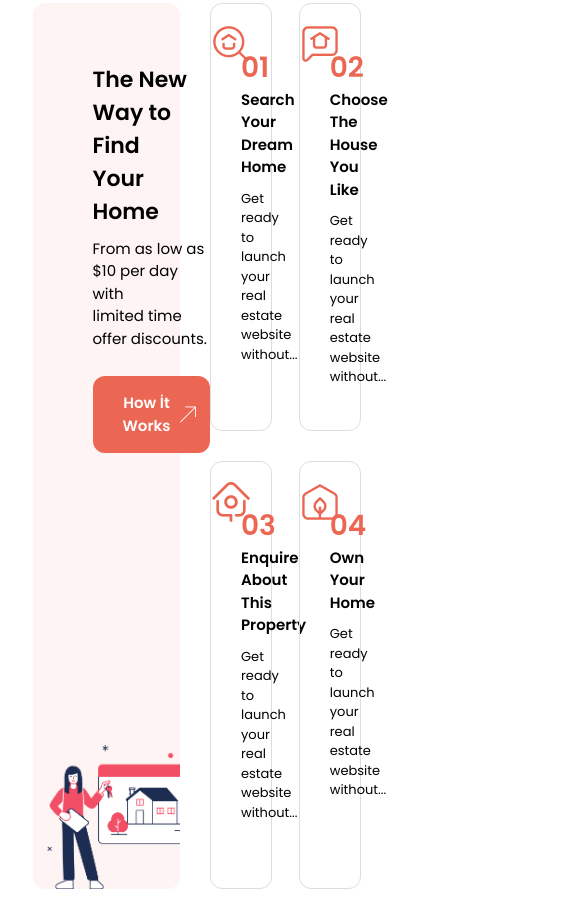
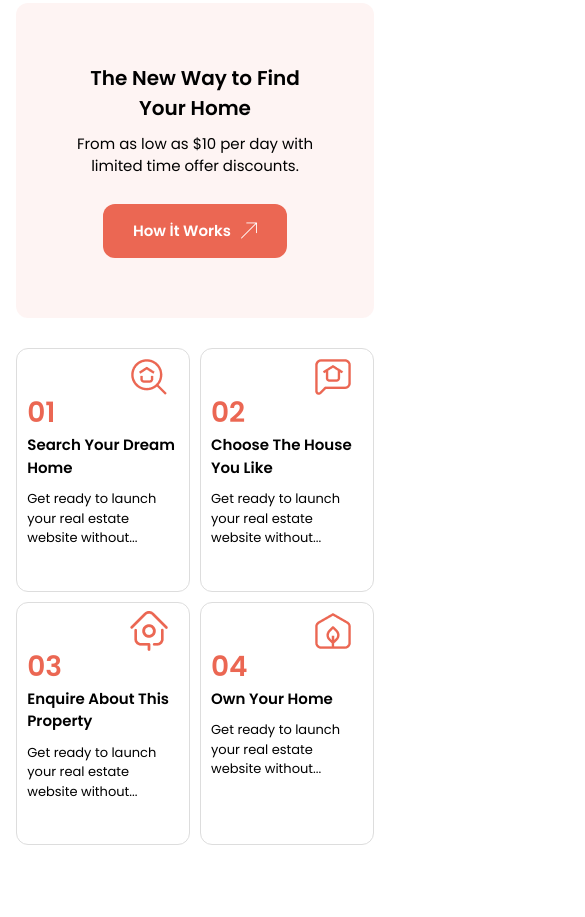
Before and after one commit to ihemebiriegondu/Realtor-webpage, a website: page public/index.html in a window 390 px wide. Shown: the part 1107-2024 px from the top of the page, 585 px wide, since content can reach past the window. Drawn offline with nearby package versions, Linux system fonts and the light colour scheme.

Commit message:
working on the responsiveness

```diff
--- a/public/index.html
+++ b/public/index.html
@@ -109,47 +109,47 @@
     </header>
 
     <main>
-        <section class="my-[120px] grid grid-cols-2 gap-[30px] w-10/12 mx-auto">
-            <div class="rounded-[12px] bg-primary/[.07] flex justify-between pt-[60px] pl-[60px] relative">
-                <div class="">
-                    <h6 class="text-[22px] font-semibold mb-[10px]">The New Way to Find <br> Your Home</h6>
+        <section class="my-[120px] grid lg:grid-cols-2 grid-col-1 gap-[30px] md:w-10/12 w-11/12 mx-auto">
+            <div class="rounded-[12px] bg-primary/[.07] flex justify-between pt-[60px] lg:pb-0 pb-[60px] sm:pl-[60px] relative">
+                <div class="sm:text-left text-center sm:w-auto w-full">
+                    <h6 class="md:text-[22px] text-[20px] font-semibold mb-[10px]">The New Way to Find <br> Your Home</h6>
                     <p class="text-[15px] mb-[26px]">From as low as $10 per day with <br> limited time offer discounts.
                     </p>
-                    <button class="bg-primary py-4 px-[30px] flex items-center rounded-[12px] text-white">
+                    <button class="bg-primary py-4 px-[30px] sm:mx-0 mx-auto flex items-center rounded-[12px] text-white">
                         <p class="text-[15px] font-semibold mr-[10px]">How İt Works</p>
                         <img src="./images/Group.png" alt="">
                     </button>
                 </div>
-                <div class="absolute bottom-0 right-0">
+                <div class="absolute bottom-0 right-0 sm:block hidden">
                     <img src="./images/g10.png" class="" alt="">
                 </div>
             </div>
 
-            <div class="grid grid-cols-2 grid-rows-2 gap-[30px]">
-                <div class="border border-[#DDDDDD] rounded-[12px] px-[30px] py-[43px] relative">
+            <div class="grid grid-cols-2 grid-rows-2 sm:gap-[30px] gap-[10px]">
+                <div class="border border-[#DDDDDD] rounded-[12px] sm:px-[30px] px-[10px] py-[43px] relative">
                     <img src="./images/search 1.png" alt=""
-                        class="w-[40px] h-[40px] absolute top-[20px] right-[20px] left-auto">
+                        class="w-[40px] h-[40px] absolute sm:top-[20px] top-[8px] right-[20px] left-auto">
                     <h5 class="text-primary text-[28px] font-semibold">01</h5>
                     <h6 class="text-[15px] font-semibold mb-[10px]">Search Your Dream Home</h6>
                     <p class="text-[13px]">Get ready to launch your real estate website without...</p>
                 </div>
-                <div class="border border-[#DDDDDD] rounded-[12px] px-[30px] py-[43px] relative">
+                <div class="border border-[#DDDDDD] rounded-[12px] sm:px-[30px] px-[10px] py-[43px] relative">
                     <img src="./images/chat 2.png" alt=""
-                        class="w-[40px] h-[40px] absolute top-[20px] right-[20px] left-auto">
+                        class="w-[40px] h-[40px] absolute sm:top-[20px] top-[8px] right-[20px] left-auto">
                     <h5 class="text-primary text-[28px] font-semibold">02</h5>
                     <h6 class="text-[15px] font-semibold mb-[10px]">Choose The House You Like</h6>
                     <p class="text-[13px]">Get ready to launch your real estate website without...</p>
                 </div>
-                <div class="border border-[#DDDDDD] rounded-[12px] px-[30px] py-[43px] relative">
+                <div class="border border-[#DDDDDD] rounded-[12px] sm:px-[30px] px-[10px] py-[43px] relative">
                     <img src="./images/bird-house (1) 1.png" alt=""
-                        class="w-[40px] h-[40px] absolute top-[20px] right-[20px] left-auto">
+                        class="w-[40px] h-[40px] absolute sm:top-[20px] top-[8px] right-[20px] left-auto">
                     <h5 class="text-primary text-[28px] font-semibold">03</h5>
                     <h6 class="text-[15px] font-semibold mb-[10px]">Enquire About This Property</h6>
                     <p class="text-[13px]">Get ready to launch your real estate website without...</p>
                 </div>
-                <div class="border border-[#DDDDDD] rounded-[12px] px-[30px] py-[43px] relative">
+                <div class="border border-[#DDDDDD] rounded-[12px] sm:px-[30px] px-[10px] py-[43px] relative">
                     <img src="./images/house (1) 1.png" alt=""
-                        class="w-[40px] h-[40px] absolute top-[20px] right-[20px] left-auto">
+                        class="w-[40px] h-[40px] absolute sm:top-[20px] top-[8px] right-[20px] left-auto">
                     <h5 class="text-primary text-[28px] font-semibold">04</h5>
                     <h6 class="text-[15px] font-semibold mb-[10px]">Own Your Home</h6>
                     <p class="text-[13px]">Get ready to launch your real estate website without...</p>
@@ -157,7 +157,7 @@
             </div>
         </section>
 
-        <section class="swiper pb-[120px]">
+        <section class="lg:block hidden swiper pb-[120px]">
             <div class="mb-[60px] w-10/12 mx-auto flex items-baseline justify-between">
                 <div>
                     <h3 class="text-[30px] font-semibold">Discover Our Featured Listings</h3>
@@ -458,7 +458,7 @@
             </div>
         </section>
 
-        <section class="swiper2 pb-[120px] w-10/12 mx-auto overflow-hidden">
+        <section class="lg:block hidden swiper2 pb-[120px] w-10/12 mx-auto overflow-hidden">
             <div class="mb-[60px] flex items-baseline justify-between">
                 <div>
                     <h3 class="text-[30px] font-semibold">Explore Cities</h3>
@@ -553,7 +553,7 @@
         </section>
 
 
-        <section class="bg-[#F7F7F7]">
+        <section class="lg:block hidden bg-[#F7F7F7]">
             <div class="w-10/12 mx-auto pt-[111.9px] pb-[144px] flex justify-between items-center">
                 <div class="w-[28%]">
                     <h3 class="text-[30px] font-semibold mb-[30px]">Let’s find the right selling option for you</h3>
@@ -615,7 +615,7 @@
             </div>
         </section>
 
-        <section class="py-[120px] w-1/2 mx-auto text-center overflow-hidden">
+        <section class="lg:block hidden py-[120px] w-1/2 mx-auto text-center overflow-hidden">
             <h3 class="text-[30px] font-semibold">Testimonials</h3>
             <p class="text-sm">10,000+ unique online course list designs</p>
             <div class="mt-[60px] mb-[30px]">
@@ -659,7 +659,7 @@
             </div>
         </section>
 
-        <section class="w-10/12 mx-auto overflow-hidden">
+        <section class="lg:block hidden w-10/12 mx-auto overflow-hidden">
             <h3 class="text-[30px] font-semibold text-center">Featured Properties</h3>
             <p class="text-sm text-center">Aliquam lacinia diam quis lacus euismod</p>
 
@@ -786,7 +786,7 @@
             </div>
         </section>
 
-        <section class="w-10/12 mx-auto py-[120px]">
+        <section class="lg:block hidden w-10/12 mx-auto py-[120px]">
             <h3 class="text-[30px] font-semibold text-center">Membership Plans</h3>
             <p class="text-sm text-center">Aliquam lacinia diam quis lacus euismod</p>
             <div class="mb-[60px] mt-[30px] w-fit flex items-center mx-auto">
@@ -954,7 +954,7 @@
         </section>
 
 
-        <section class="swiper5 pb-[120px] w-10/12 mx-auto overflow-hidden">
+        <section class="lg:block hidden swiper5 pb-[120px] w-10/12 mx-auto overflow-hidden">
             <div class="mb-[60px] flex items-baseline justify-between">
                 <div>
                     <h3 class="text-[30px] font-semibold">Our Exclusive Agetns</h3>
@@ -1048,7 +1048,7 @@
             </div>
         </section>
 
-        <section class="bg-[#F8F8FF]">
+        <section class="lg:block hidden bg-[#F8F8FF]">
             <div class="w-10/12 mx-auto py-[110px] flex justify-between relative">
                 <div class="w-[60%]">
                     <div>
@@ -1086,7 +1086,7 @@
             </div>
         </section>
 
-        <footer class="bg-[#0D1C39] relative">
+        <footer class="bg-[#0D1C39] relative lg:block hidden">
             <div class="w-10/12 mx-auto text-white py-[30px]">
                 <div class="flex justify-between items-center mb-[30px]">
                     <a href="./index.html" class="flex items-center">
```
Also changed, not shown: public/output.css.
